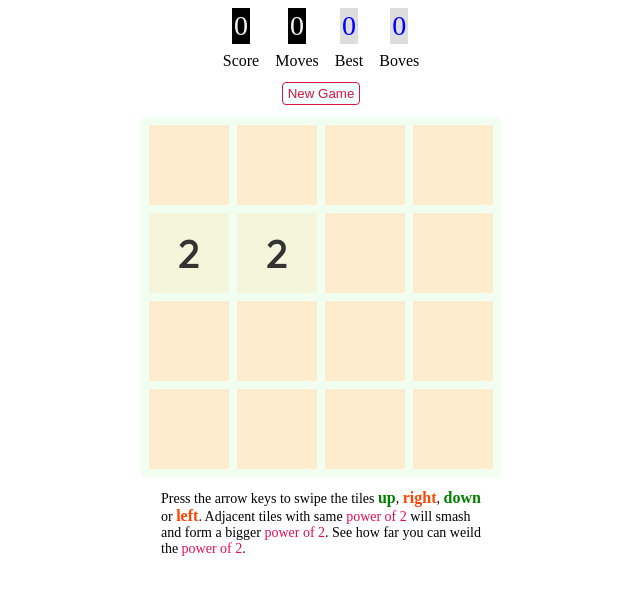
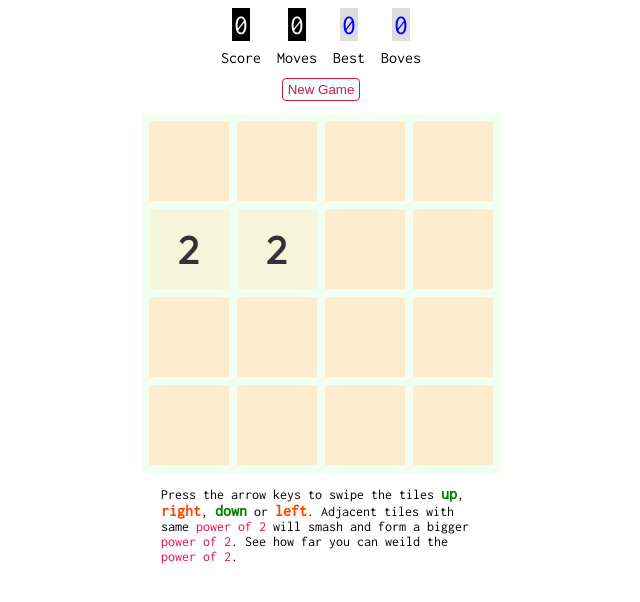
Before and after one commit to tanishgl/lux, a React (Vite) app: page / in a window 1280 px wide. Shown: the top 602 px of the page, without its empty margins (319-959 px from the left). Built offline with nearby package versions, Linux system fonts and the light colour scheme.

Commit message:
Modified: font styling

```diff
--- a/src/Components/Instruction.module.css
+++ b/src/Components/Instruction.module.css
@@ -1,8 +1,7 @@
 .instruction {
   width: 20rem;
-  /* height: fit-content; */
   font-size: 14px;
-  /* text-align: center; */
+  font-family: "Inconsolata";
 }
 
 .up,
--- a/src/Components/ScoreBoard.module.css
+++ b/src/Components/ScoreBoard.module.css
@@ -30,6 +30,10 @@
   .card {
     font-size: 16px;
   }
+}
+
+.scoreboard {
+  font-family: "Inconsolata";
 }
 
 .scorecard {
--- a/src/index.css
+++ b/src/index.css
@@ -1,3 +1,5 @@
+@import url("https://fonts.googleapis.com/css2?family=Inconsolata&display=swap");
+
 .flex-c {
   display: flex;
   align-items: center;
```
